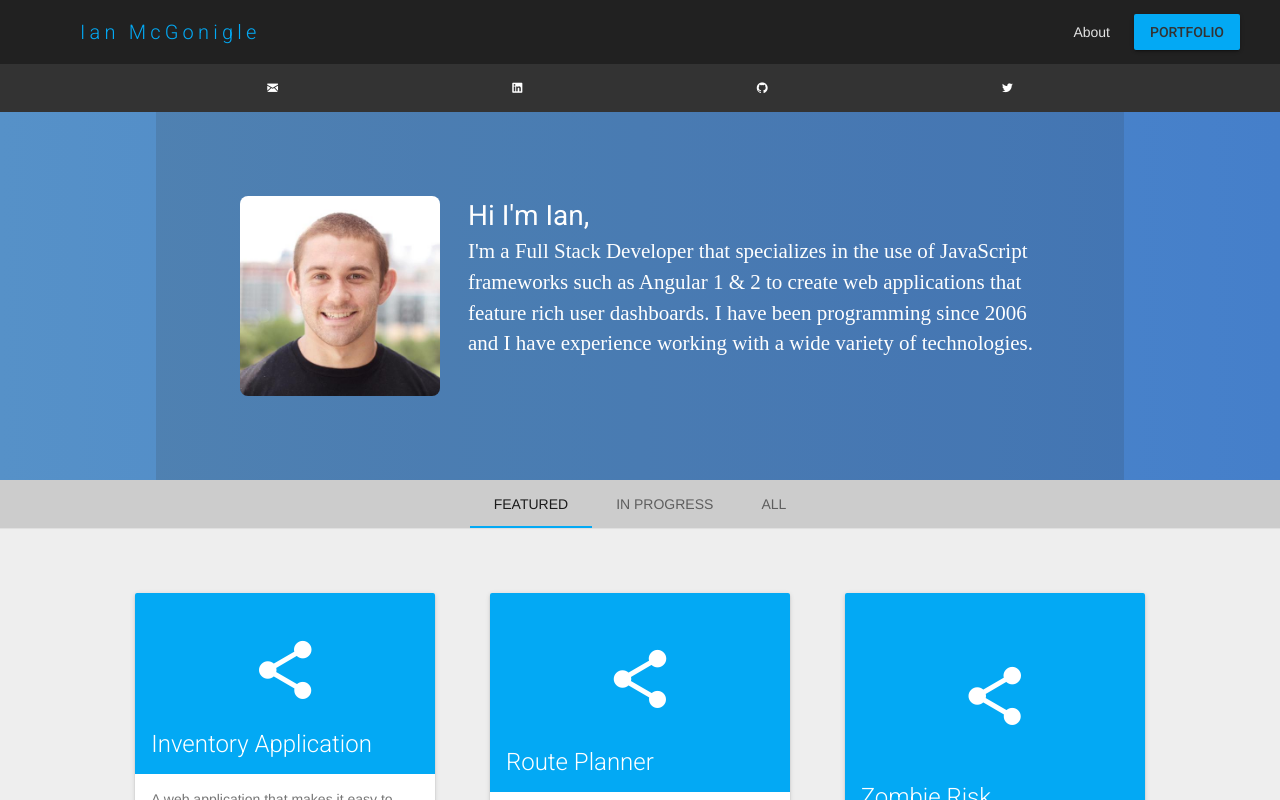
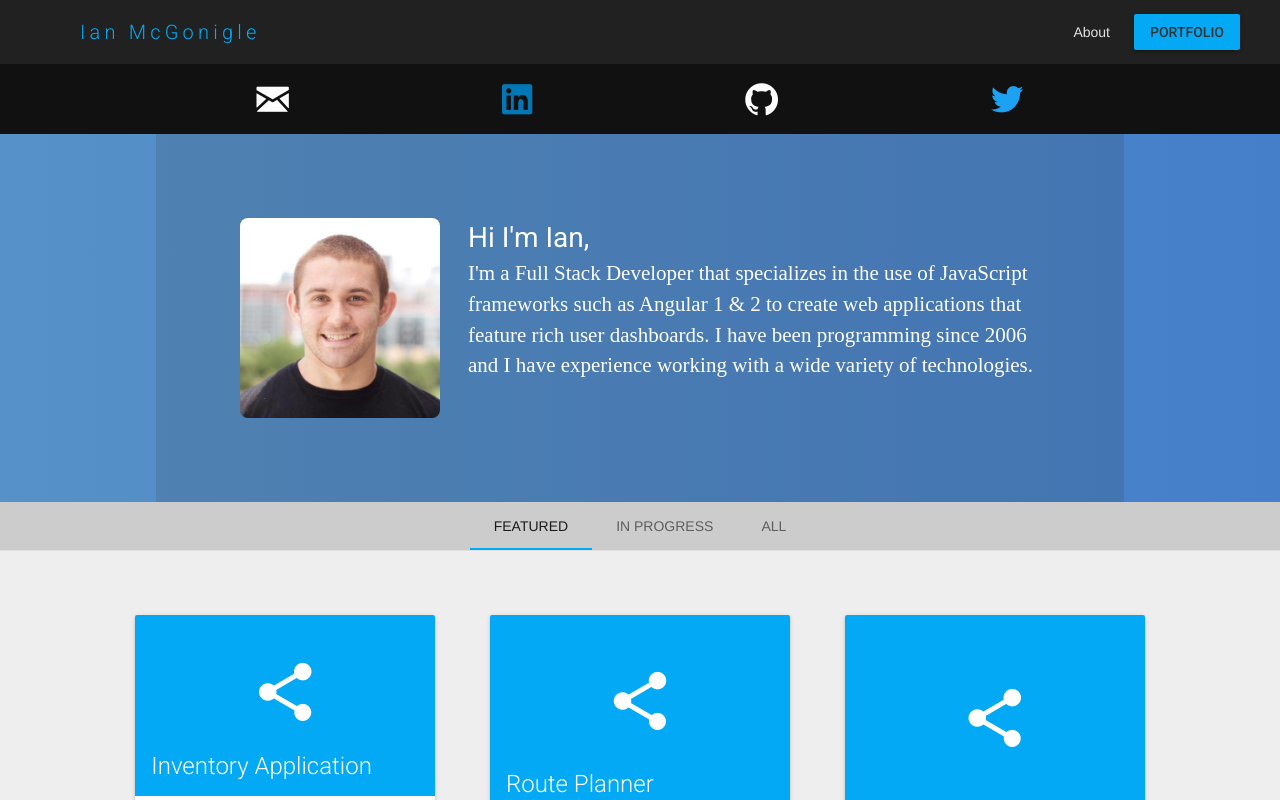
Before and after one commit to imcgonigle/Angular-Portfolio, an Angular app: page / in a window 1280 px wide. Built offline with nearby package versions, Linux system fonts and the light colour scheme; some icons are missing.

Commit message:
update colors

```diff
--- a/src/app/core/contact/contact.component.scss
+++ b/src/app/core/contact/contact.component.scss
@@ -1,5 +1,6 @@
 .contact-container {
-    background: #333;
+    box-shadow: 2px 3px 6px #333;
+    background: #111;
     .contact-section {
         display: flex;
         flex-direction: column;
@@ -7,26 +8,41 @@
         margin: auto;
         padding: 1rem;
         max-width: 980px;
-        .email-section {
-            display: flex;
-            justify-content: center;
-            width: 100%;
-            margin-bottom: 1rem;
-            .contact-email {
-                font-family: Roboto-thin;
-                font-size: 1.5rem;
-                color: #fff;
-            }
-        }
         .social-links {
             display: flex;
             justify-content: space-around;
             width: 100%;
-            i,
             a {
                 text-decoration: none;
                 color: #fff;
             }
+            i {
+                font-size: 3rem;
+                &.fi-mail {
+                    color: #fefefe;
+                    &:hover {
+                        color: #1DA1F2;
+                    }
+                }
+                &.fi-social-twitter {
+                    color: #1DA1F2;
+                    &:hover {
+                        color: #fefefe;
+                    }
+                }
+                &.fi-social-linkedin {
+                    color: #0177B5;
+                    &:hover {
+                        color: #fefefe;
+                    }
+                }
+                &.fi-social-github {
+                    color: #fefefe;
+                    &:hover {
+                        color: #1DA1F2;
+                    }
+                }
+            }
         }
     }
 }
```
